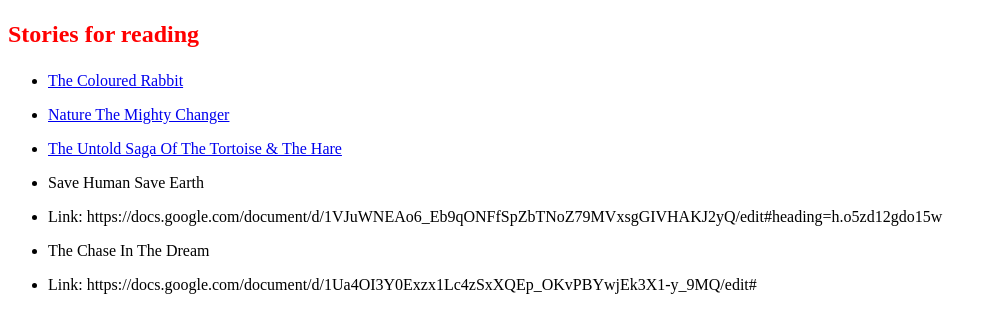
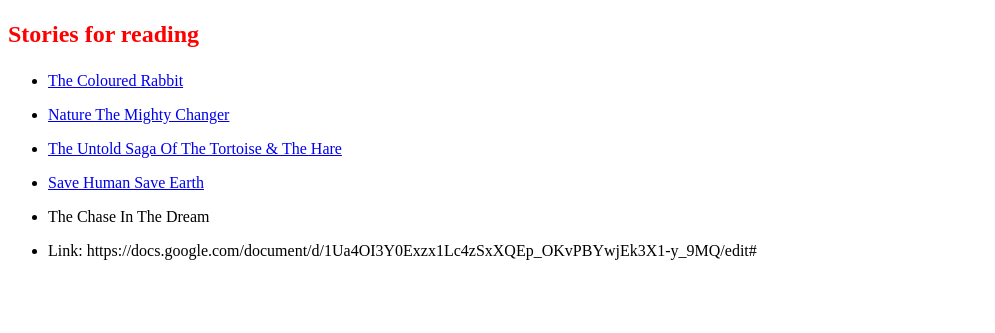
Before and after one commit to arinjay-dasbhadra/arinjay-dasbhadra.github.io, a plain HTML site: page stories.html in a window 1280 px wide. Shown: the part 243-576 px from the top of the page, without its empty margins (0-995 px from the left). Drawn offline with Linux system fonts and the light colour scheme.

Commit message:
Update stories.html

```diff
--- a/stories.html
+++ b/stories.html
@@ -28,9 +28,7 @@
 </li>
 <li><p><a href="https://docs.google.com/document/d/17IBskcyesXs88nBuoL0ClXzFwUAjs-nDfWKN5KeIbT0/edit#heading=h.1bzxdpiwknaa">The Untold Saga Of The Tortoise & The Hare</a></p>
 </li>
-<li><p>Save Human Save Earth</p>
-</li>
-<li>Link: https://docs.google.com/document/d/1VJuWNEAo6_Eb9qONFfSpZbTNoZ79MVxsgGIVHAKJ2yQ/edit#heading=h.o5zd12gdo15w
+<li><p><a href="https://docs.google.com/document/d/1VJuWNEAo6_Eb9qONFfSpZbTNoZ79MVxsgGIVHAKJ2yQ/edit#heading=h.o5zd12gdo15w">Save Human Save Earth</a></p>
 </li>
 <li><p>The Chase In The Dream</p>
 </li>
```
